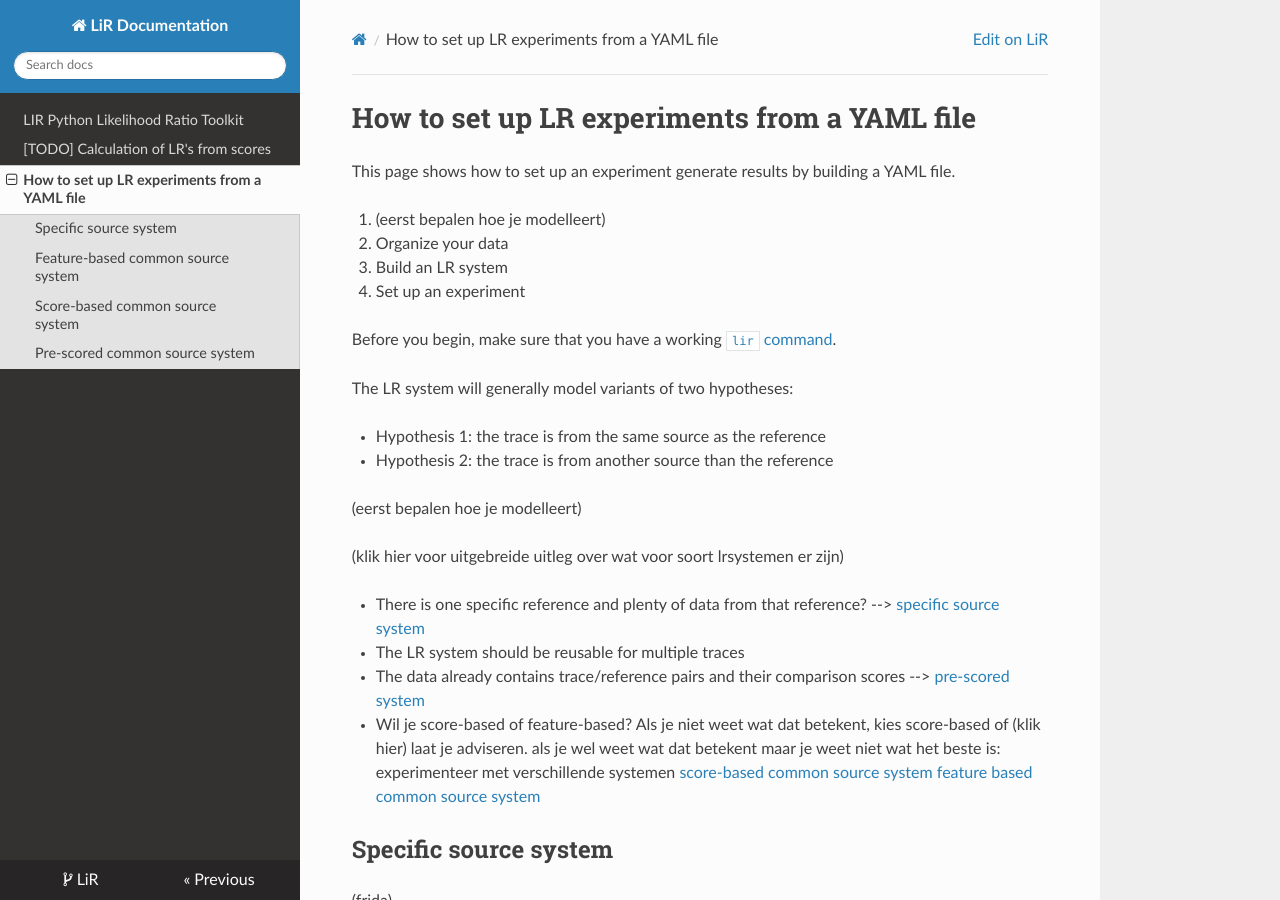
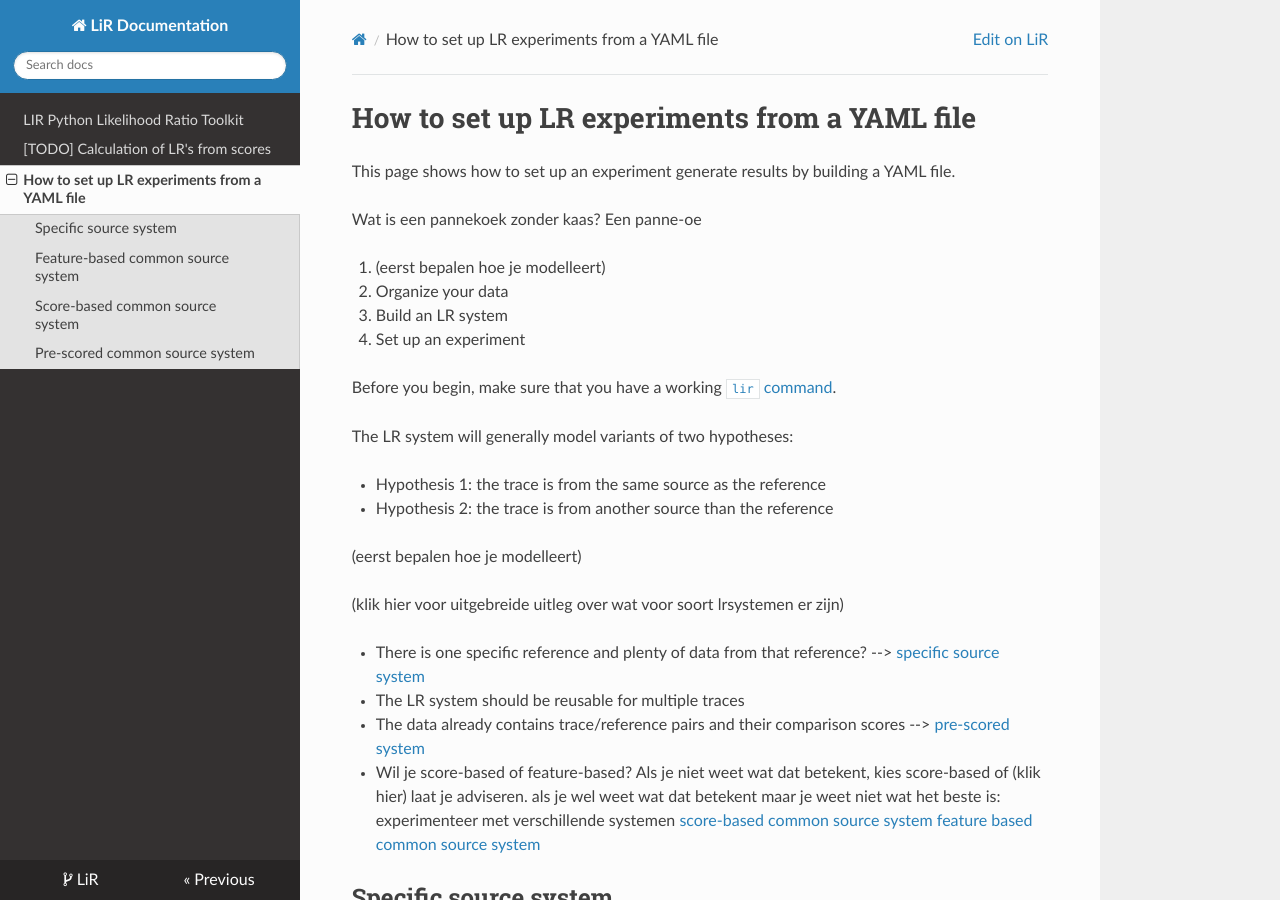
Before and after one commit to NetherlandsForensicInstitute/lir, an MkDocs documentation site: the page built from docs/lrsystem_yaml.md, in a window 1280 px wide and 900 px high. Built offline with MkDocs 1.6.1, drawn with Linux system fonts in a browser that asks for light colours; nearby versions of some CDN libraries.

Commit message:
Update lrsystem_yaml.md
first commit van david

```diff
--- a/docs/lrsystem_yaml.md
+++ b/docs/lrsystem_yaml.md
@@ -1,6 +1,8 @@
 # How to set up LR experiments from a YAML file
 
 This page shows how to set up an experiment generate results by building a YAML file.
+
+Wat is een pannekoek zonder kaas? Een panne-oe
 
 1. (eerst bepalen hoe je modelleert)
 2. Organize your data
```
